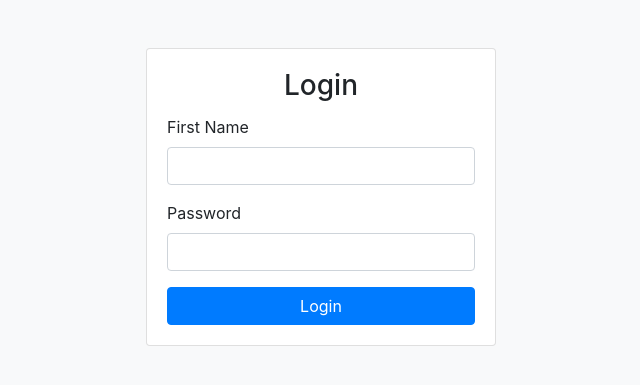
After one commit to Jiajie003/TCC-Project, a PHP site: page /login.php in a window 1280 px wide. The commit adds this page. Shown: the top 385 px of the page, without its empty margins (319-959 px from the left). Run offline with PHP 8.4, Linux system fonts and the light colour scheme.

Commit message:
Add files via upload

```diff
--- /dev/null
+++ b/login.php
@@ -0,0 +1,67 @@
+<?php
+// Start session
+session_start();
+
+// Include database connection
+include_once "./config/dbconnect.php";
+
+// Handle login form submission
+if ($_SERVER['REQUEST_METHOD'] == 'POST') {
+    $first_name = mysqli_real_escape_string($conn, $_POST['first_name']);
+    $password = mysqli_real_escape_string($conn, $_POST['password']);
+
+    // Query to check admin credentials
+    $query = "SELECT * FROM users WHERE first_name = '$first_name' AND password = '$password' AND isAdmin = 1";
+    $result = mysqli_query($conn, $query);
+
+    if (mysqli_num_rows($result) == 1) {
+        // Fetch user data and set session variables
+        $user = mysqli_fetch_assoc($result);
+        $_SESSION['user_id'] = $user['user_id'];
+        $_SESSION['first_name'] = $user['first_name'];
+
+        // Redirect to the admin dashboard
+        header("Location: index.php");
+        exit();
+    } else {
+        $error = "Invalid first name or password!";
+    }
+}
+?>
+
+<!DOCTYPE html>
+<html>
+<head>
+    <title>Login</title>
+    <link rel="stylesheet" href="https://cdn.jsdelivr.net/npm/bootstrap@4.0.0/dist/css/bootstrap.min.css" integrity="sha384-Gn5384xqQ1aoWXA+058RXPxPg6fy4IWvTNh0E263XmFcJlSAwiGgFAW/dAiS6JXm" crossorigin="anonymous">
+</head>
+<body class="bg-light">
+    <div class="container mt-5">
+        <div class="row justify-content-center">
+            <div class="col-md-4">
+                <div class="card">
+                    <div class="card-body">
+                        <h3 class="card-title text-center">Login</h3>
+                        <?php if (isset($error)): ?>
+                            <div class="alert alert-danger" role="alert">
+                                <?php echo $error; ?>
+                            </div>
+                        <?php endif; ?>
+                        <form method="POST" action="">
+                            <div class="form-group">
+                                <label for="first_name">First Name</label>
+                                <input type="text" class="form-control" id="first_name" name="first_name" required>
+                            </div>
+                            <div class="form-group">
+                                <label for="password">Password</label>
+                                <input type="password" class="form-control" id="password" name="password" required>
+                            </div>
+                            <button type="submit" class="btn btn-primary btn-block">Login</button>
+                        </form>
+                    </div>
+                </div>
+            </div>
+        </div>
+    </div>
+</body>
+</html>
```
Also changed, not shown: adminHeader.php (+28 -27 lines), index.php (+15 -7 lines).
